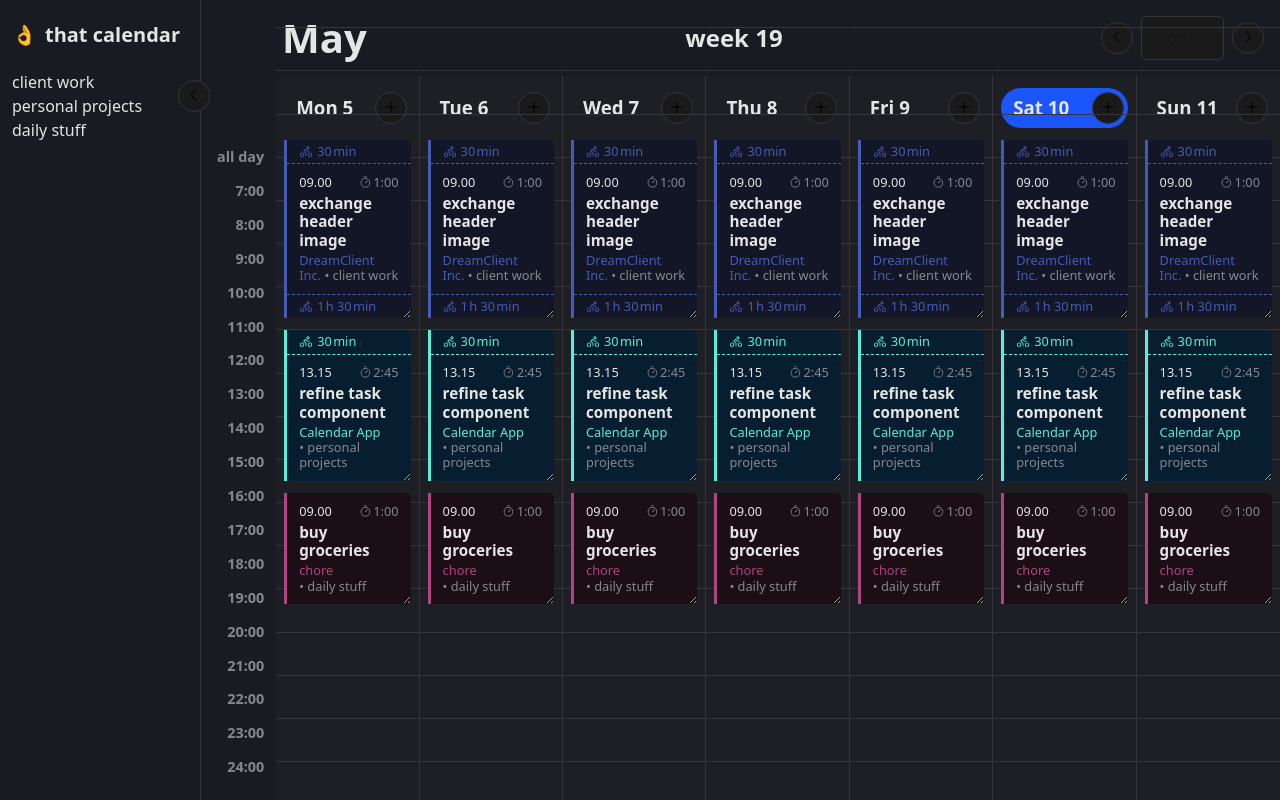
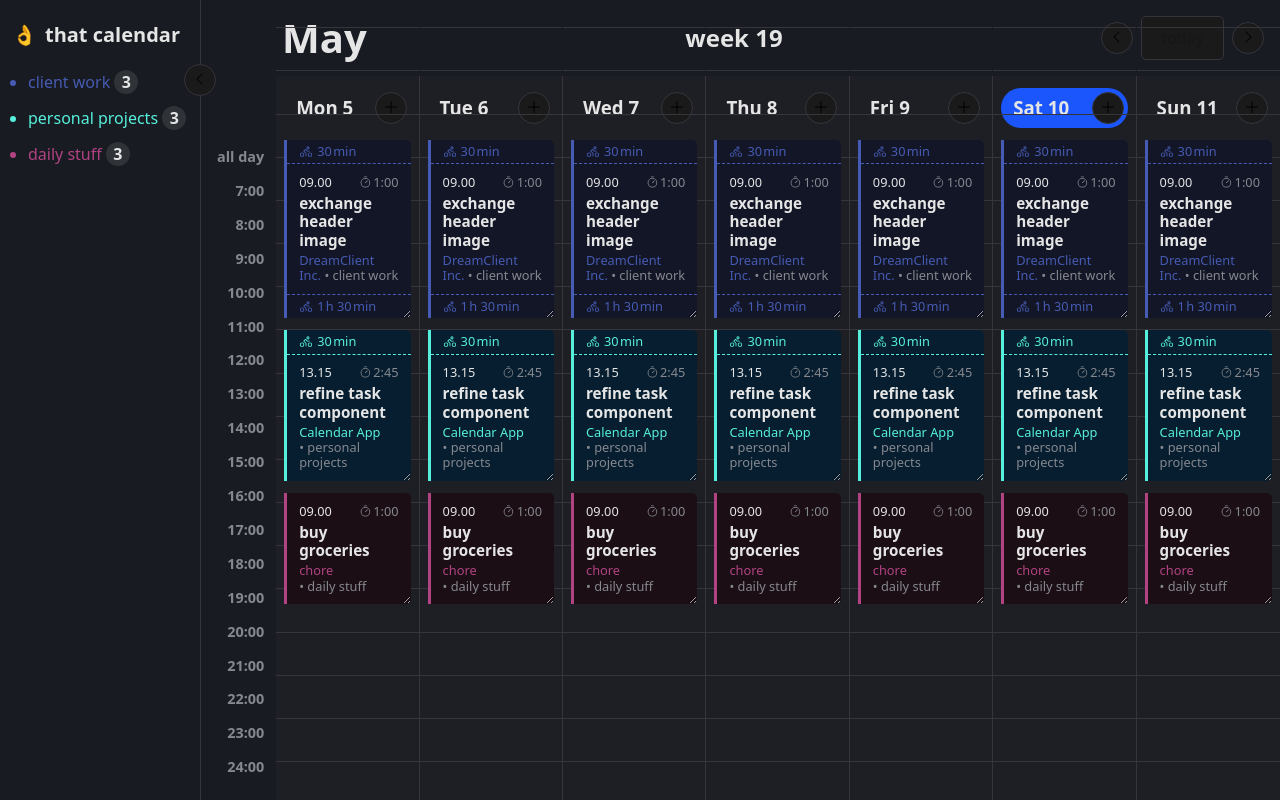
Before and after one commit to fraulueneburg/thatcalendar-fe, a React (Vite) app: page / in a window 1280 px wide. Built offline with nearby package versions, Linux system fonts and the light colour scheme.

Commit message:
feat (Header): styled nav, added badge

```diff
--- /dev/null
+++ b/src/components/Badge.tsx
@@ -0,0 +1,9 @@
+export default function Badge({ count, itemType }) {
+	return (
+		<>
+			<span className="badge">
+				{count} <span className="sr-only">{itemType}</span>
+			</span>
+		</>
+	)
+}
--- a/src/components/Header.tsx
+++ b/src/components/Header.tsx
@@ -1,6 +1,7 @@
 import { useState } from 'react'
 import { CaretRightIcon as IconToRight, CaretLeftIcon as IconToLeft } from '@phosphor-icons/react'
 import { calArr } from '../data/dummydata'
+import Badge from './Badge'
 
 export default function Header() {
 	const brandName = 'that calendar'
@@ -21,8 +22,10 @@ export default function Header() {
 				</button>
 				<nav className="nav-main">
 					<ul>
-						{calArr.map((elem) => (
-							<li>{elem.calname}</li>
+						{calArr.map((elem, i) => (
+							<li key={i} style={{ color: elem.color }}>
+								{elem.calname} <Badge count={'3'} itemType={'tasks'} />
+							</li>
 						))}
 					</ul>
 				</nav>
--- a/src/styles/App.scss
+++ b/src/styles/App.scss
@@ -322,13 +322,36 @@ button {
 	}
 
 	nav {
+		font-weight: 500;
 		overflow: hidden;
 		padding: var(--padding);
+
+		ul {
+			display: flex;
+			flex-direction: column;
+			gap: 0.75rem;
+			list-style-type: disc;
+
+			li {
+				margin-left: 1rem;
+			}
+		}
 	}
 }
 
 .btn-expand {
 	position: absolute;
-	right: -10px;
-	top: 5rem;
+	right: -1rem;
+	top: 4rem;
 }
+
+.badge {
+	background-color: #2f3237;
+	border-radius: 50%;
+	color: var(--color);
+	display: inline-block;
+	font-weight: bold;
+	height: 1.5rem;
+	min-width: 1.5rem;
+	text-align: center;
+}
```
